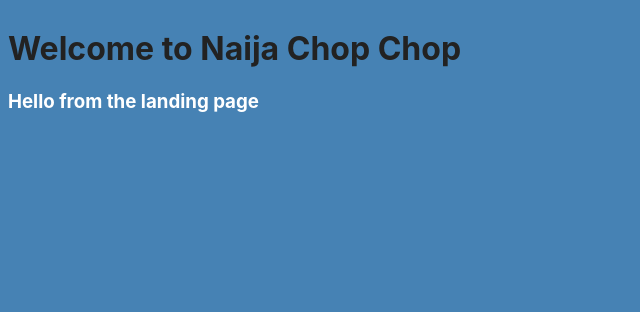
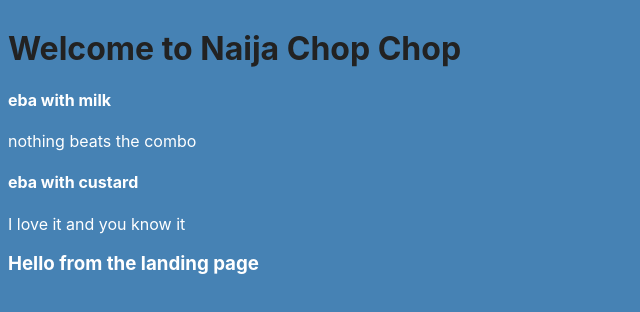
Before and after one commit to andela/vale-ah-frontend, a React app: page / in a window 1280 px wide. Shown: the top 312 px of the page, without its empty margins (0-640 px from the left). Built offline with nearby package versions, Linux system fonts and the light colour scheme.

Commit message:
chore(redux): add middleware

```diff
--- a/src/App.jsx
+++ b/src/App.jsx
@@ -17,6 +17,7 @@ const App = () => (
     <BrowserRouter>
       <div>
         <h1>Welcome to Naija Chop Chop {envVar}</h1>
+        <FetchRecipe />
         <Routes />
       </div>
     </BrowserRouter>
```
